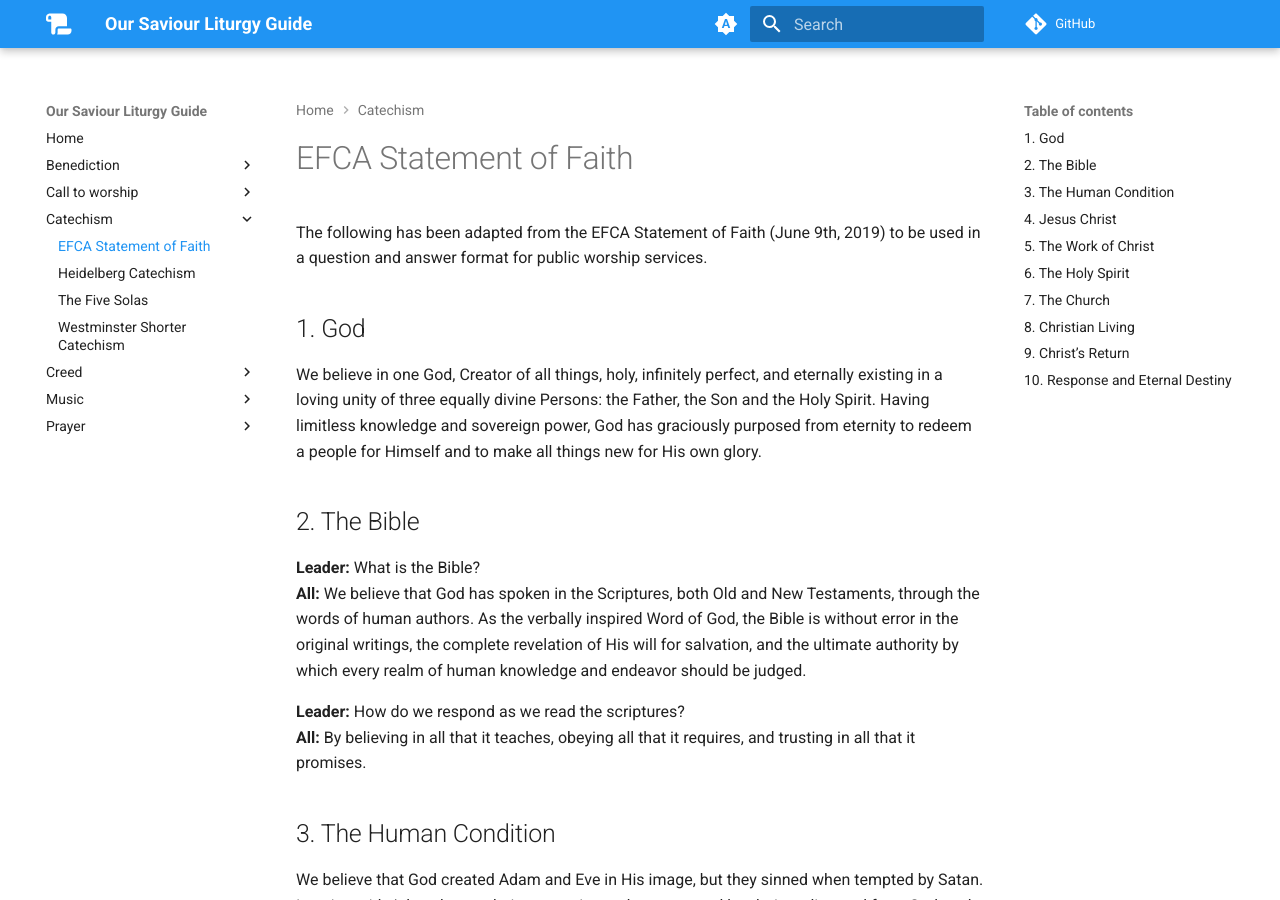
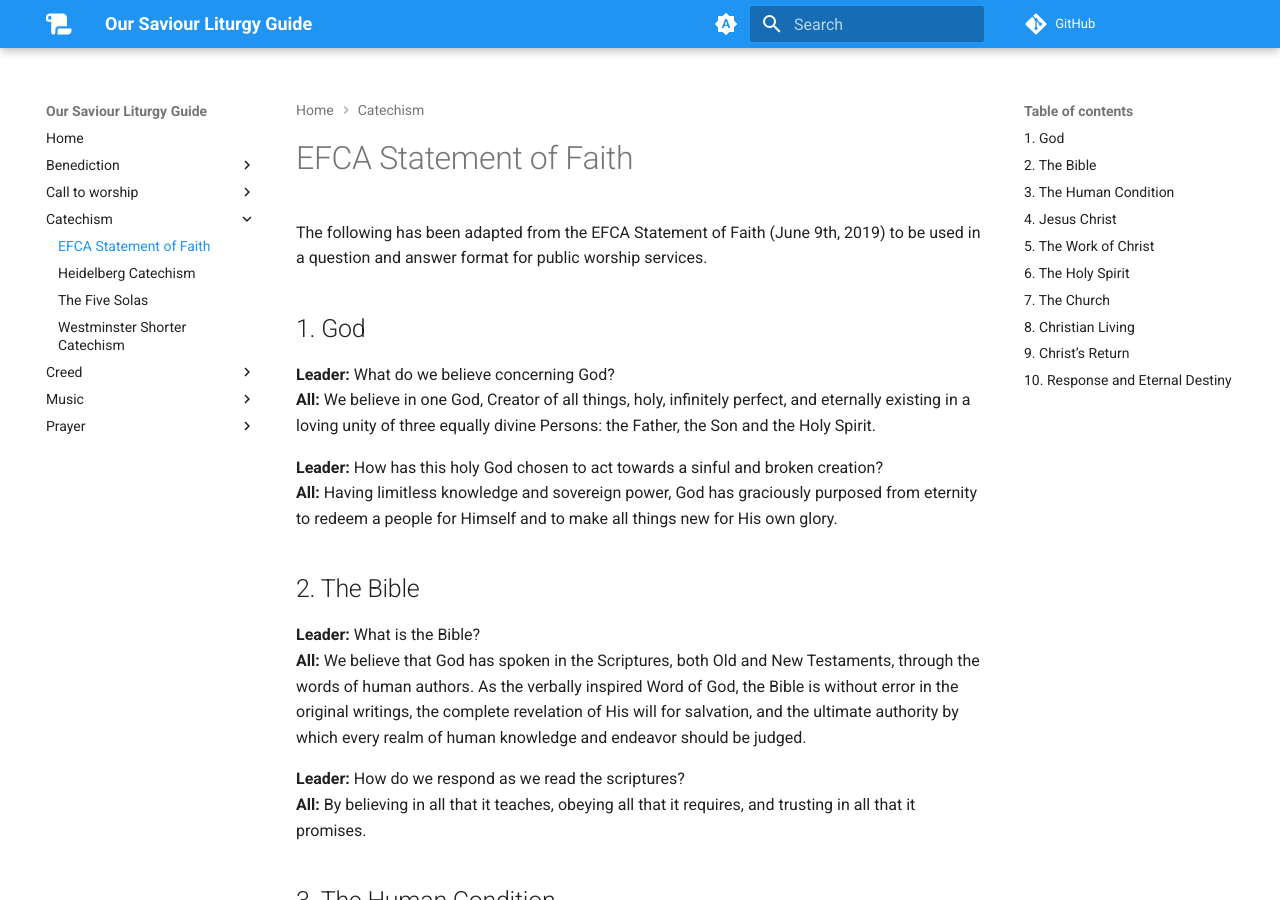
Before and after one commit to timschieck/catechism, an MkDocs documentation site: the page built from docs/catechism/efca-statement-of-Faith.md, in a window 1280 px wide and 900 px high. Built offline with MkDocs 1.6.1 and Material for MkDocs 9.7.7, drawn with Linux system fonts in a browser that asks for light colours; comment, search, counter and statistics services are not loaded.

Commit message:
Updated EFCA SOF Catechism

```diff
--- a/docs/catechism/efca-statement-of-Faith.md
+++ b/docs/catechism/efca-statement-of-Faith.md
@@ -4,7 +4,12 @@ title: EFCA Statement of Faith
 The following has been adapted from the EFCA Statement of Faith (June 9th, 2019) to be used in a question and answer format for public worship services.
 
 ## 1. God
-We believe in one God, Creator of all things, holy, infinitely perfect, and eternally existing in a loving unity of three equally divine Persons: the Father, the Son and the Holy Spirit. Having limitless knowledge and sovereign power, God has graciously purposed from eternity to redeem a people for Himself and to make all things new for His own glory.
+**Leader:** What do we believe concerning God?
+**All:** We believe in one God, Creator of all things, holy, infinitely perfect, and eternally existing in a loving unity of three equally divine Persons: the Father, the Son and the Holy Spirit.
+
+**Leader:** How has this holy God chosen to act towards a sinful and broken creation?
+**All:** Having limitless knowledge and sovereign power, God has graciously purposed from eternity to redeem a people for Himself and to make all things new for His own glory.
+
 ## 2. The Bible
 **Leader:** What is the Bible?
 **All:** We believe that God has spoken in the Scriptures, both Old and New Testaments, through the words of human authors. As the verbally inspired Word of God, the Bible is without error in the original writings, the complete revelation of His will for salvation, and the ultimate authority by which every realm of human knowledge and endeavor should be judged.
```
